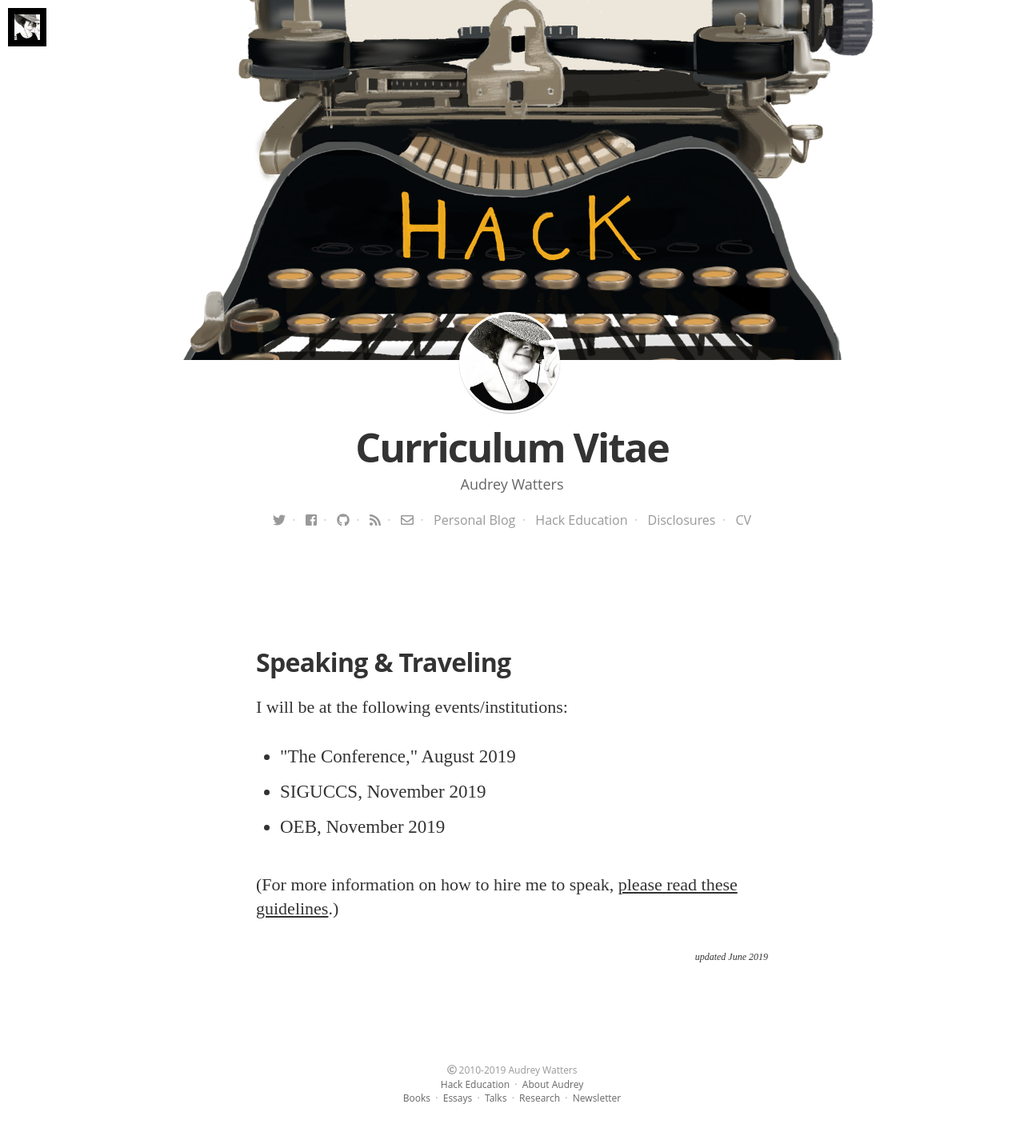
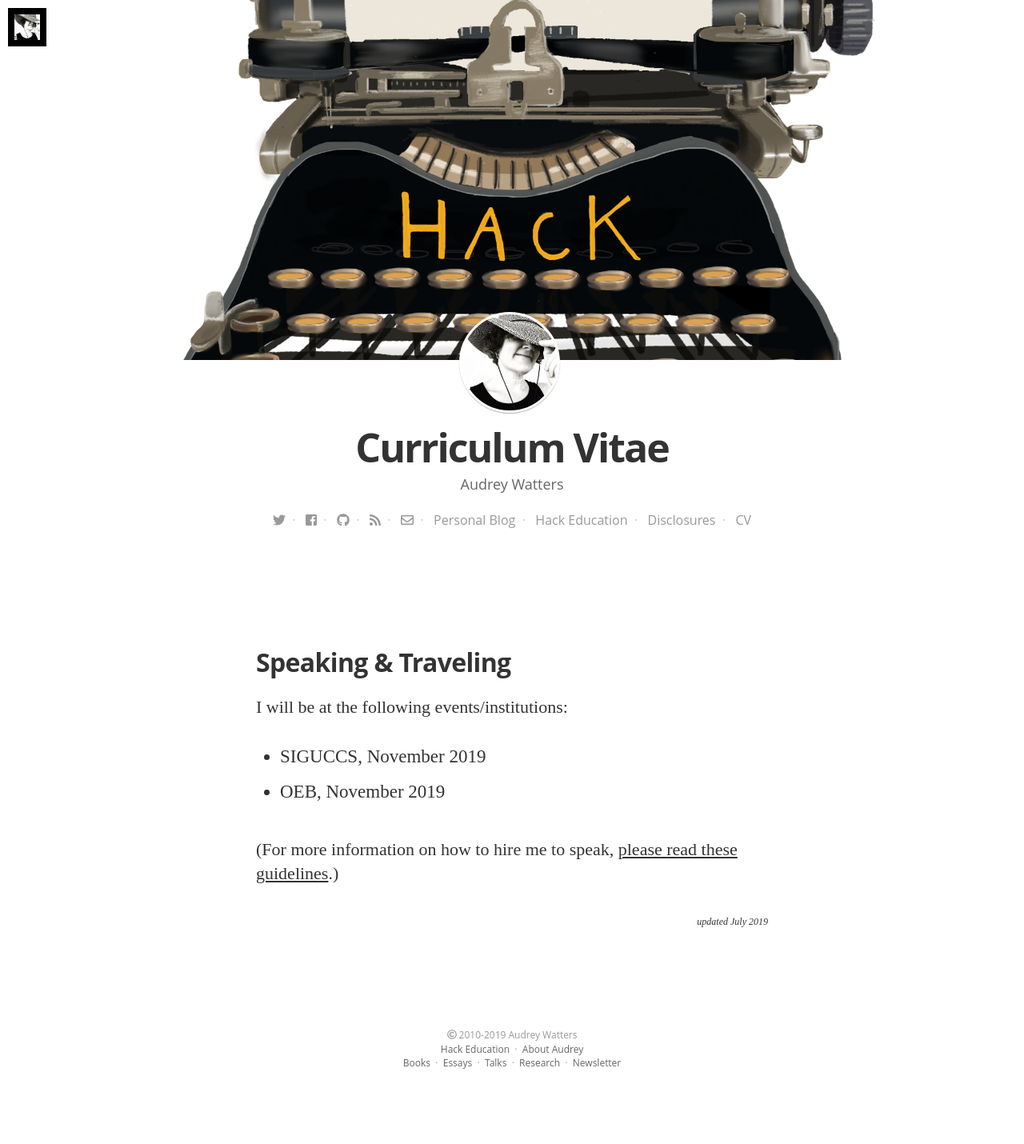
Before and after one commit to audreywatters/cv, a Jekyll site: the page built from travel.html, in a window 1280 px wide. Shown: the whole page at 80% size. Built offline with Jekyll 4.4.1, drawn with Linux system fonts in a browser that asks for light colours; nearby versions of some CDN libraries; some web fonts are replaced; after the commit the page ends 1386 px from its top, so only the background shows below that.

Commit message:
Update travel.html

```diff
--- a/travel.html
+++ b/travel.html
@@ -7,11 +7,10 @@
 <p>I will be at the following events/institutions:</p>
 
 <ul>
-	<li>"The Conference," August 2019</li>
 	<li>SIGUCCS, November 2019</li>
 	<li>OEB, November 2019</li>
 </ul>
 
 <p>(For more information on how to hire me to speak, <a href="http://cv.audreywatters.com/speaking">please read these guidelines</a>.)</p>
 
-<p style="text-align: right; font-size:12px"><em>updated June 2019</em></p>
+<p style="text-align: right; font-size:12px"><em>updated July 2019</em></p>
```
